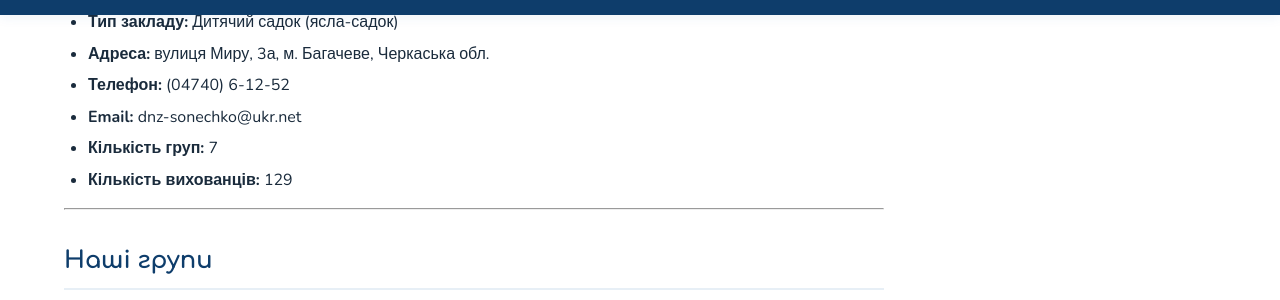
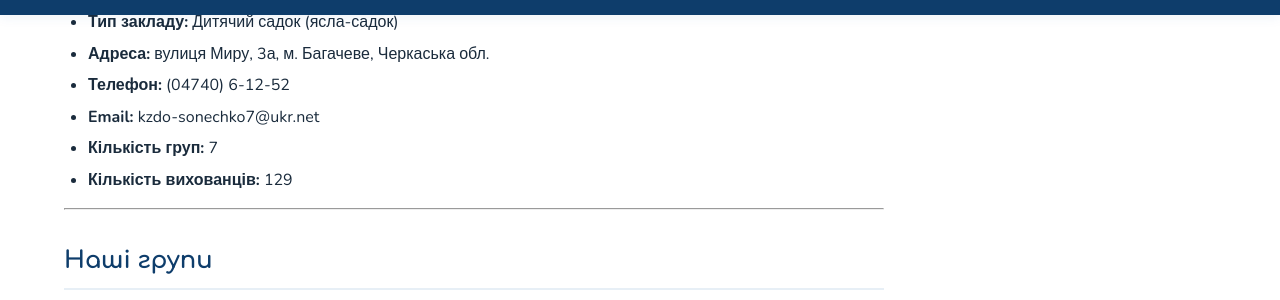
Before and after one commit to sonechko7/sonechko7.github.io, a Jekyll site: the page built from pages/pro-zaklad.md, in a window 1280 px wide and 900 px high, scrolled down 468 px. Shown: the part 154-454 px from the top of the window. Built offline with Jekyll 4.4.1, drawn with Linux system fonts in a browser that asks for light colours; a script that is not in the unit is left out.

Commit message:
Update Сторінка “pro-zaklad”

```diff
--- a/pages/pro-zaklad.md
+++ b/pages/pro-zaklad.md
@@ -1,46 +1,46 @@
 ---
 layout: page
 title: Про заклад
-description: Комунальний заклад дошкільної освіти №7 «Сонечко» — відомості про наш дитячий садок
+description: Комунальний заклад дошкільної освіти №7 «Сонечко» — відомості про
+  наш дитячий садок
 permalink: /pro-zaklad/
 ---
-
 ## Візитна картка
 
 **КЗДО №7 «Сонечко»** — комунальний заклад дошкільної освіти, що знаходиться у м. Багачеве Черкаської області. Заклад функціонує з метою забезпечення права дітей дошкільного віку на здобуття дошкільної освіти.
 
-- **Повна назва:** Комунальний заклад дошкільної освіти №7 «Сонечко»
-- **Тип закладу:** Дитячий садок (ясла-садок)
-- **Адреса:** вулиця Миру, 3а, м. Багачеве, Черкаська обл.
-- **Телефон:** (04740) 6-12-52
-- **Email:** dnz-sonechko@ukr.net
-- **Кількість груп:** 7
-- **Кількість вихованців:** 129
+* **Повна назва:** Комунальний заклад дошкільної освіти №7 «Сонечко»
+* **Тип закладу:** Дитячий садок (ясла-садок)
+* **Адреса:** вулиця Миру, 3а, м. Багачеве, Черкаська обл.
+* **Телефон:** (04740) 6-12-52
+* **Email:** kzdo-sonechko7@ukr.net
+* **Кількість груп:** 7
+* **Кількість вихованців:** 129
 
----
+- - -
 
 ## Наші групи
 
-| Назва групи | Вік дітей | Вихователь |
-|---|---|---|
-| Ясельна «Зернятко» | 2–3 роки | — |
-| Молодша «Сонечко» | 3–4 роки | — |
-| Молодша «Промінець» | 3–4 роки | — |
-| Середня «Барвінок» | 4–5 років | — |
-| Середня «Веселка» | 4–5 років | — |
-| Старша «Зірочка» | 5–6 років | — |
-| Старша «Калинонька» | 5–6 років | — |
+| Назва групи         | Вік дітей | Вихователь |
+| ------------------- | --------- | ---------- |
+| Ясельна «Зернятко»  | 2–3 роки  | —          |
+| Молодша «Сонечко»   | 3–4 роки  | —          |
+| Молодша «Промінець» | 3–4 роки  | —          |
+| Середня «Барвінок»  | 4–5 років | —          |
+| Середня «Веселка»   | 4–5 років | —          |
+| Старша «Зірочка»    | 5–6 років | —          |
+| Старша «Калинонька» | 5–6 років | —          |
 
----
+- - -
 
 ## Режим роботи
 
-| День | Час роботи |
-|---|---|
+| День                 | Час роботи    |
+| -------------------- | ------------- |
 | Понеділок – П'ятниця | 07:00 – 18:00 |
-| Субота – Неділя | Вихідний |
+| Субота – Неділя      | Вихідний      |
 
----
+- - -
 
 ## Правила поведінки у ЗДО
 
@@ -48,7 +48,7 @@
 
 *Документ буде розміщено після затвердження.*
 
----
+- - -
 
 ## Контакти
 
```
